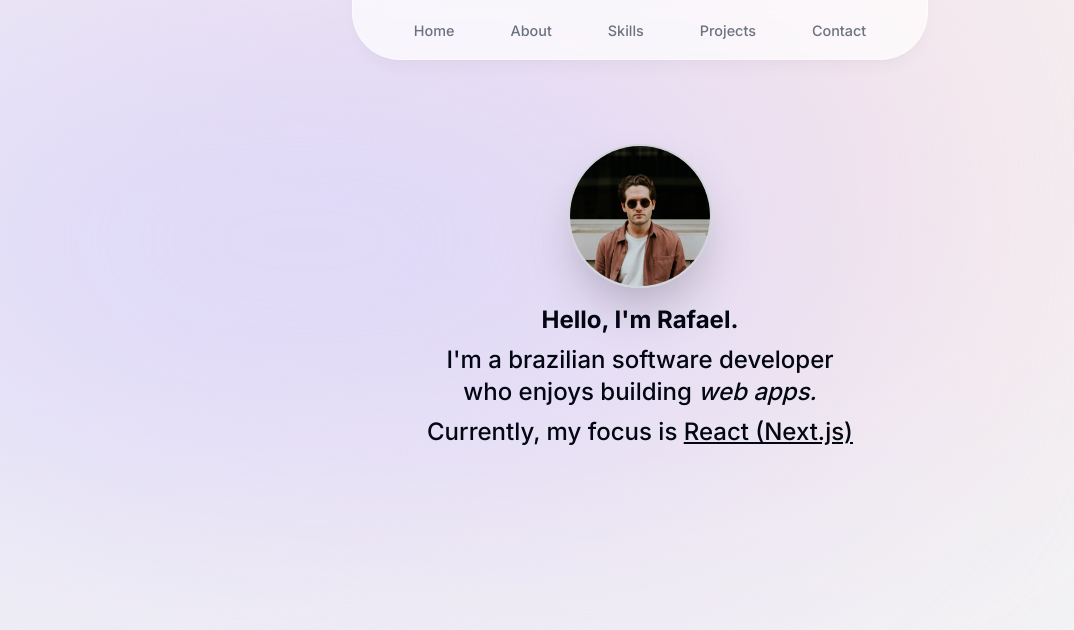
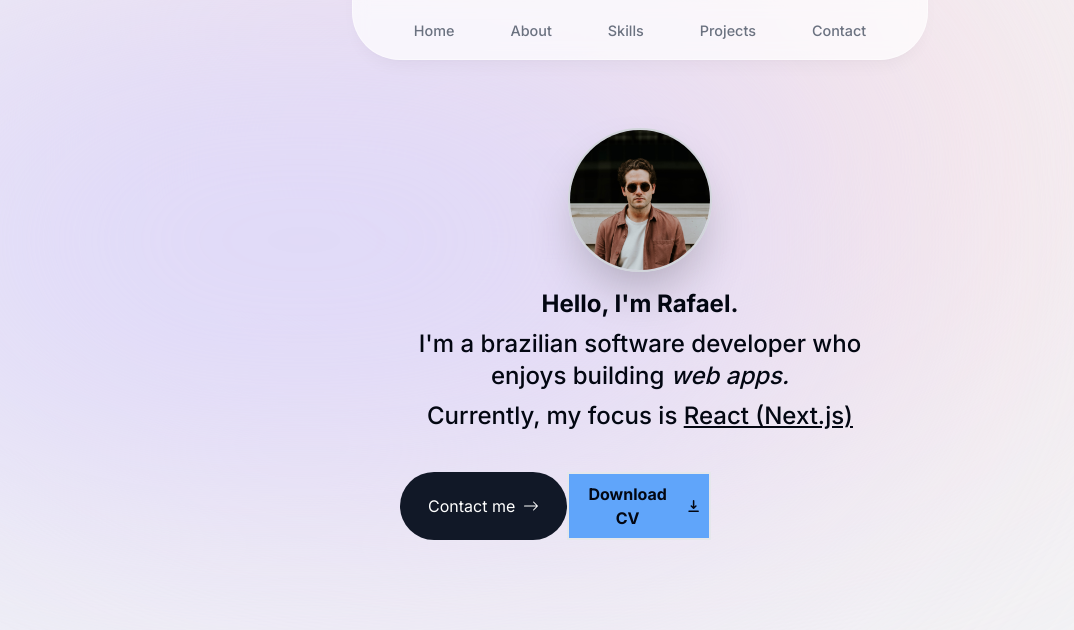
Before and after one commit to rafaelfontenele/nextjs-portfolio, a Next.js app: page / in a window 1280 px wide. Shown: the top 630 px of the page, without its empty margins (0-1074 px from the left). Built offline with nearby package versions, Linux system fonts and the light colour scheme.

Commit message:
feat: homepage contact button

```diff
--- a/app/layout.tsx
+++ b/app/layout.tsx
@@ -18,7 +18,7 @@ export default function RootLayout({
 }) {
   return (
     <html lang="en">
-      <body className={`${inter.className} bg-gray-100 text-gray-950 relative max-w-full h-[5000px] pt-28 sm:pt-36 overflow-x-hidden`}>
+      <body className={`${inter.className} bg-gray-100 text-gray-950 relative max-w-full h-[5000px] pt-[5rem] sm:pt-32 sm:pt-28 overflow-x-hidden`}>
 
         <div className='bg-[#fbe2e3] absolute blur-[10rem]
         top-[-6rem] right-[11rem] h-[32rem] w-[32rem] -z-10
--- a/app/page.tsx
+++ b/app/page.tsx
@@ -3,7 +3,7 @@ import Home from '@/components/home';
 export default function Page() {
   return (
 
-    <main>
+    <main className='flex flex-col items-center px-4 sm:px-0'>
 
       <Home />
 
--- a/components/home.tsx
+++ b/components/home.tsx
@@ -4,10 +4,14 @@ import React from 'react'
 import Image from 'next/image';
 import randomGuyImage from '../public/randomGuy.jpg'
 import { motion } from 'framer-motion';
+import Link from 'next/link';
+import { BsArrowRight } from 'react-icons/bs';
+import { HiDownload } from 'react-icons/hi';
 
 export default function Home() {
+    const contactIconStyle = { color: "white" }
   return (
-    <section id='#home'>
+    <section id='#home' className='mb-28 max-w-[50rem] text-center sm:mb-0'>
 
         <div className="flex items-center justify-center">
             <div className='relative'>
@@ -34,16 +38,32 @@ export default function Home() {
                         />
                     </motion.div>
             </div>
-
-
         </div>
 
-        <p className='flex flex-wrap justify-center items-center text-center mt-4 mb-10 px-4 flex-col text-2xl sm:text-l font-medium gap-2'>
+        <motion.p
+        initial={ {y:100,  opacity: 0} }
+        animate={ {y: 0, opacity: 1} }
+        transition={ {delay: 3, duration: 1} }
+         className='flex flex-wrap justify-center items-center text-center mt-4 mb-10 px-4 flex-col text-2xl sm:text-l font-medium gap-2 sm:max-w-[30rem]'>
             <span className='font-bold'>Hello, I&apos;m <span className='font-bold'>Rafael</span>.</span>
-            <span>I&apos;m a brazilian software developer<br></br> who enjoys building <span className='italic'>web apps.</span></span>
+            <span>I&apos;m a brazilian software developer who enjoys building <span className='italic'>web apps.</span></span>
             <span>Currently, my focus is <span className='underline'>React (Next.js)</span></span>
 
-        </p>
+        </motion.p>
+
+        <div className='flex flex-row max-h-min'>
+                <Link href='#contact'
+                className='bg-gray-900 text-white px-7 py-3 flex items-center justify-center gap-2 rounded-full'
+                >
+                    Contact me <BsArrowRight className='scale-2'/>
+                </Link>
+
+                <Link href='#resume'
+                 className='flex gap-2 font-bold items-center justify-center bg-blue-400 max-w-[30%] border-2 round-4 px-2 py-2'
+                 >
+                    Download CV <HiDownload/>
+                </Link>
+        </div>
 
     </section>
     )
```
